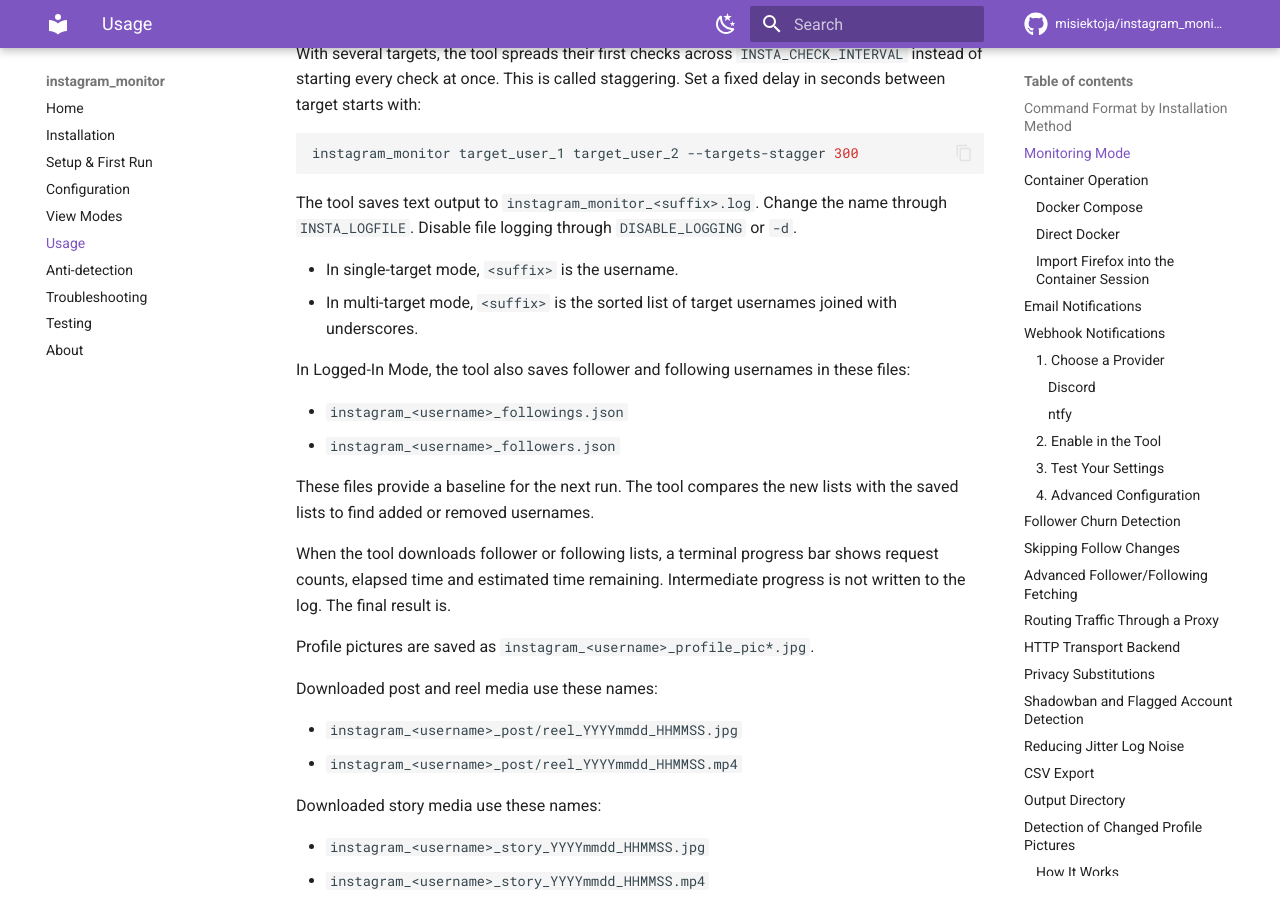
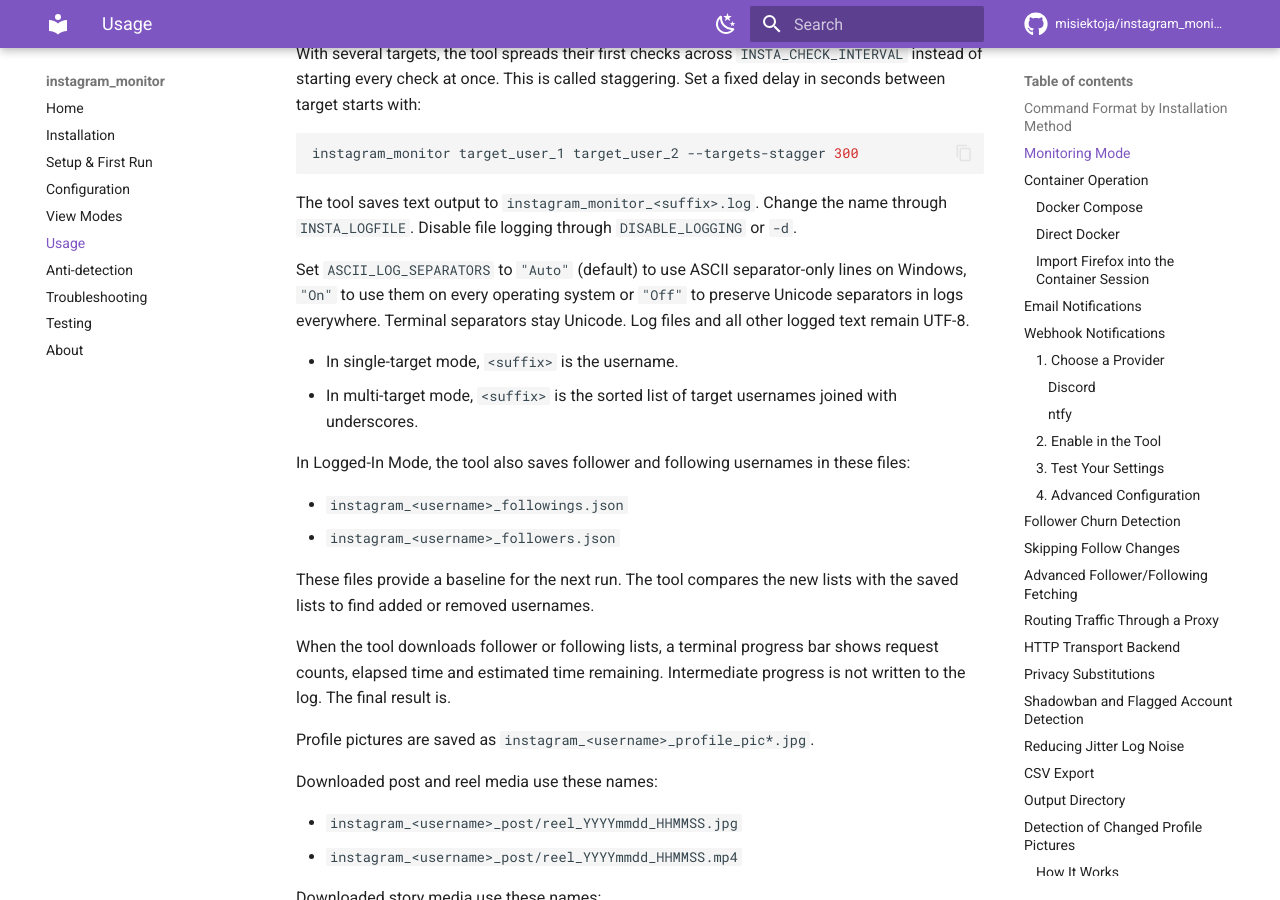
Before and after one commit to misiektoja/instagram_monitor, an MkDocs documentation site: the page built from docs/usage.md, in a window 1280 px wide and 900 px high, scrolled down 2910 px. Built offline with MkDocs 1.6.1 and Material for MkDocs 9.7.7, drawn with Linux system fonts in a browser that asks for light colours; comment, search, counter and statistics services are not loaded.

Commit message:
docs(usage): explain configurable log separators

````diff
--- a/docs/usage.md
+++ b/docs/usage.md
@@ -124,6 +124,8 @@
 ```
 
 The tool saves text output to `instagram_monitor_<suffix>.log`. Change the name through `INSTA_LOGFILE`. Disable file logging through `DISABLE_LOGGING` or `-d`.
+
+Set `ASCII_LOG_SEPARATORS` to `"Auto"` (default) to use ASCII separator-only lines on Windows, `"On"` to use them on every operating system or `"Off"` to preserve Unicode separators in logs everywhere. Terminal separators stay Unicode. Log files and all other logged text remain UTF-8.
 
 - In single-target mode, `<suffix>` is the username.
 - In multi-target mode, `<suffix>` is the sorted list of target usernames joined with underscores.
````
